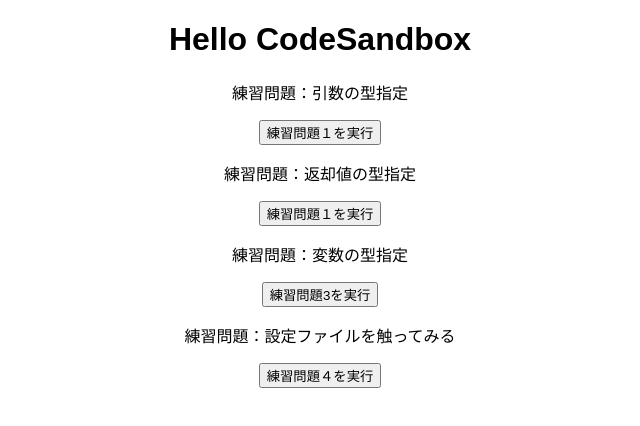
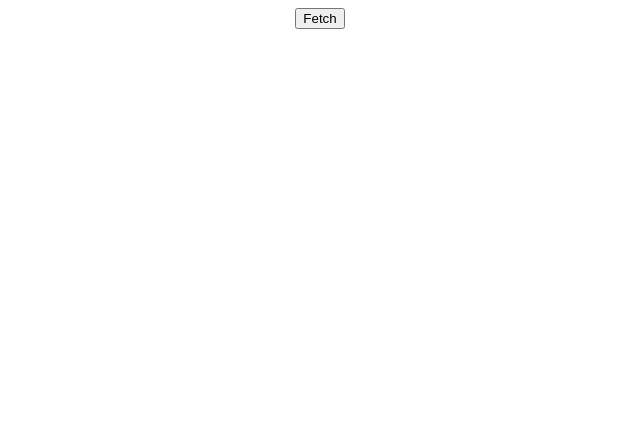
Before and after one commit to kazu-S-1110/Typescript-practice_210805, a React (Create React App) app: page / in a window 1280 px wide. Shown: the top 426 px of the page, without its empty margins (320-960 px from the left). Built offline with nearby package versions, Linux system fonts and the light colour scheme.

Commit message:
axiosをimport。コードを一旦整形。

```diff
--- a/package.json
+++ b/package.json
@@ -9,6 +9,7 @@
   ],
   "main": "src/index.tsx",
   "dependencies": {
+    "axios": "0.21.1",
     "react": "17.0.2",
     "react-dom": "17.0.2",
     "react-scripts": "4.0.0"
--- a/src/App.tsx
+++ b/src/App.tsx
@@ -1,17 +1,16 @@
-import { Practice1 } from "./practices/Practice1";
-import { Practice2 } from "./practices/Practice2";
-import { Practice3 } from "./practices/Practice3";
-import { Practice4 } from "./practices/Practice4";
 import "./styles.css";
+import axios from "axios";
 
 export default function App() {
+  const onClickFetchData = () => {
+    axios.get("https://jsonplaceholder.typicode.com/todos").then((res) => {
+      console.log(res.data);
+    });
+  };
+
   return (
     <div className="App">
-      <h1>Hello CodeSandbox</h1>
-      <Practice1 />
-      <Practice2 />
-      <Practice3 />
-      <Practice4 />
+      <button onClick={onClickFetchData}>Fetch</button>
     </div>
   );
 }
--- a/tsconfig.json
+++ b/tsconfig.json
@@ -3,7 +3,7 @@
         "./src/**/*"
     ],
     "compilerOptions": {
-        "strict": true,
+        // "strict": true,
         // "noImplicitAny": false, これを書くと暗黙的anyを回避できる。
         "esModuleInterop": true,
         "lib": [
```
